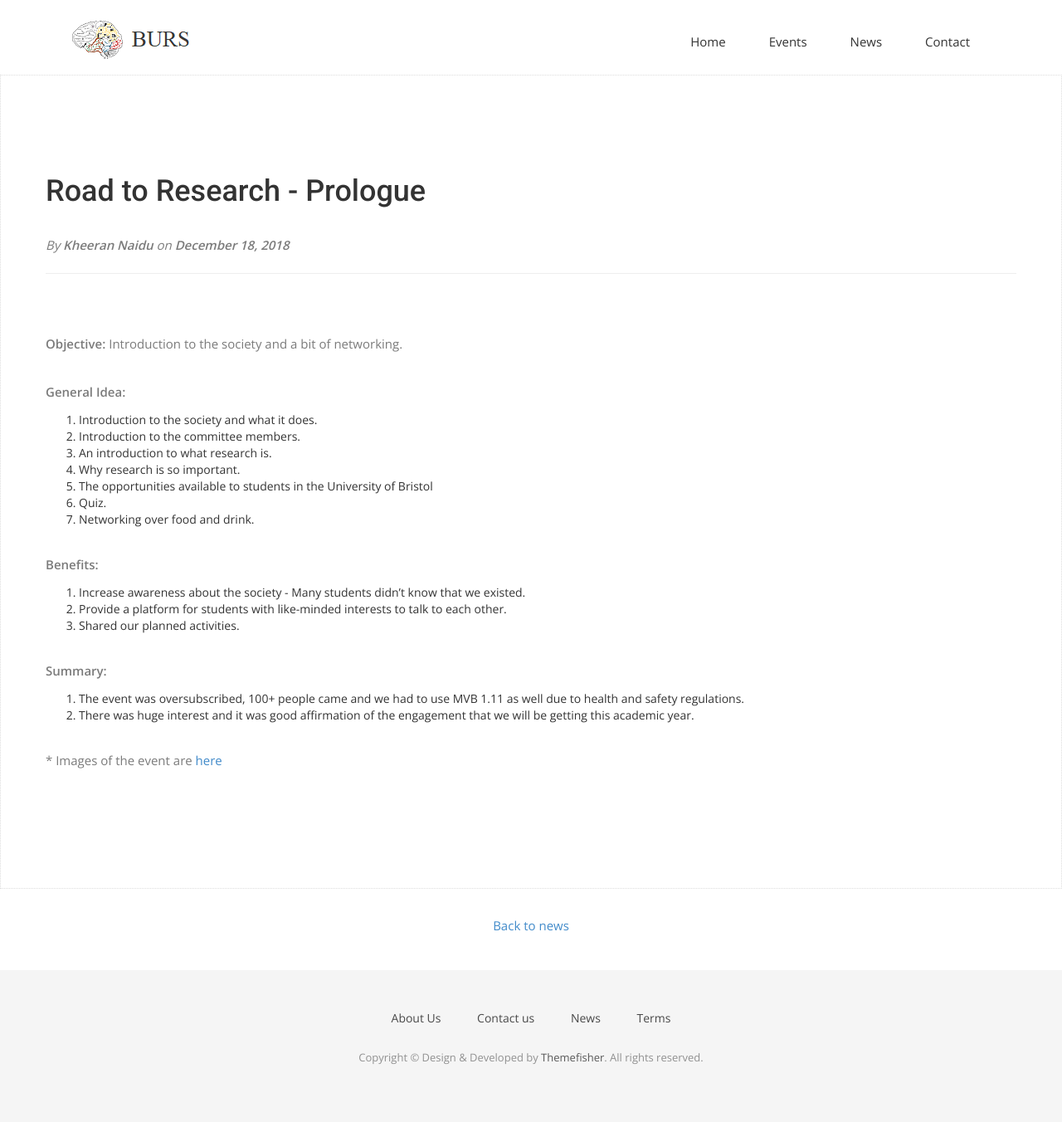
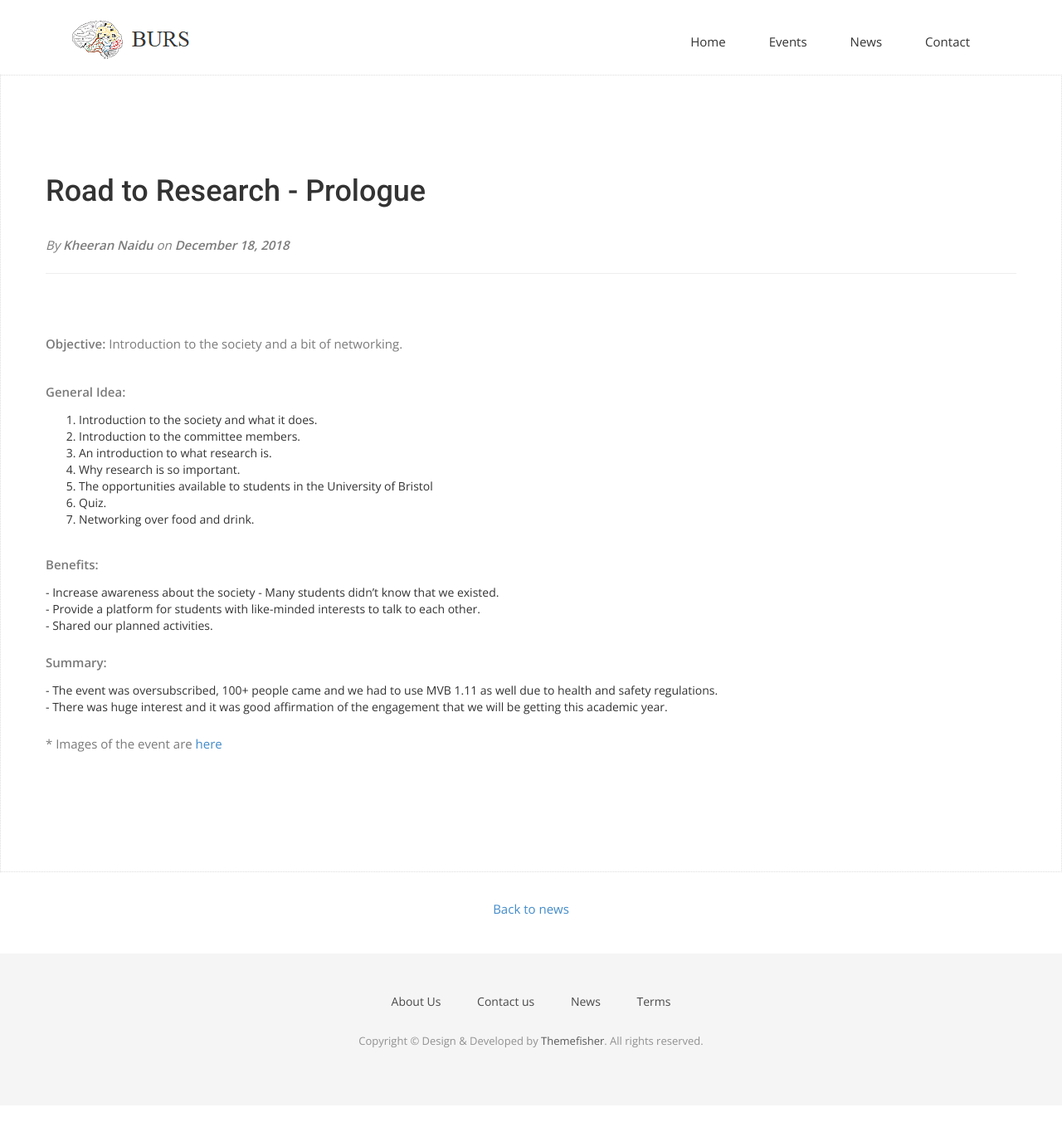
Before and after one commit to bristolresearchsoc/bristolresearchsoc.github.io, a Jekyll site: the page built from _posts/2018-12-18-Road-to-Research-0.md, in a window 1280 px wide. Shown: the whole page at 83% size. Built offline with Jekyll 4.4.1, drawn with Linux system fonts in a browser that asks for light colours; nearby versions of some CDN libraries; some web fonts are replaced; some of the changed lines change nothing that is shown.

Commit message:
it actually worked... just didnt reload

```diff
--- a/_posts/2018-12-18-Road-to-Research-0.md
+++ b/_posts/2018-12-18-Road-to-Research-0.md
@@ -18,12 +18,12 @@ permalink: /:year/:month/:day/:title.html
 7. Networking over food and drink.
 
 **Benefits:**
-1. Increase awareness about the society - Many students didn't know that we existed.
-2. Provide a platform for students with like-minded interests to talk to each other.
-3. Shared our planned activities.
+* \- Increase awareness about the society - Many students didn't know that we existed.
+* \- Provide a platform for students with like-minded interests to talk to each other.
+* \- Shared our planned activities.
 
 **Summary:**
-1. The event was oversubscribed, 100+ people came and we had to use MVB 1.11 as well due to health and safety regulations.
-2. There was huge interest and it was good affirmation of the engagement that we will be getting this academic year.
+* \- The event was oversubscribed, 100+ people came and we had to use MVB 1.11 as well due to health and safety regulations.
+* \- There was huge interest and it was good affirmation of the engagement that we will be getting this academic year.
 
 \* Images of the event are [here](https://bristolresearchsoc.github.io/events/)
```
